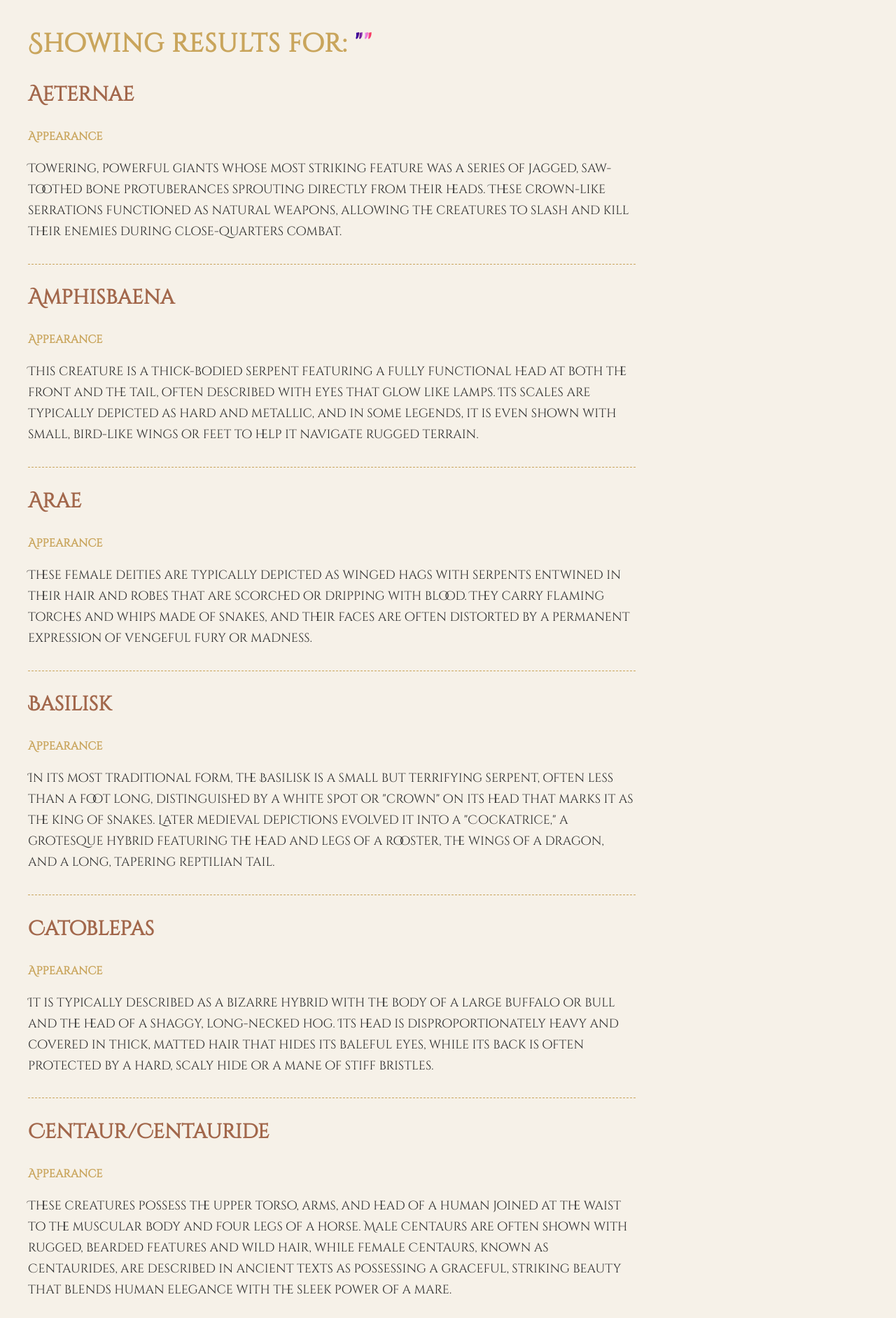
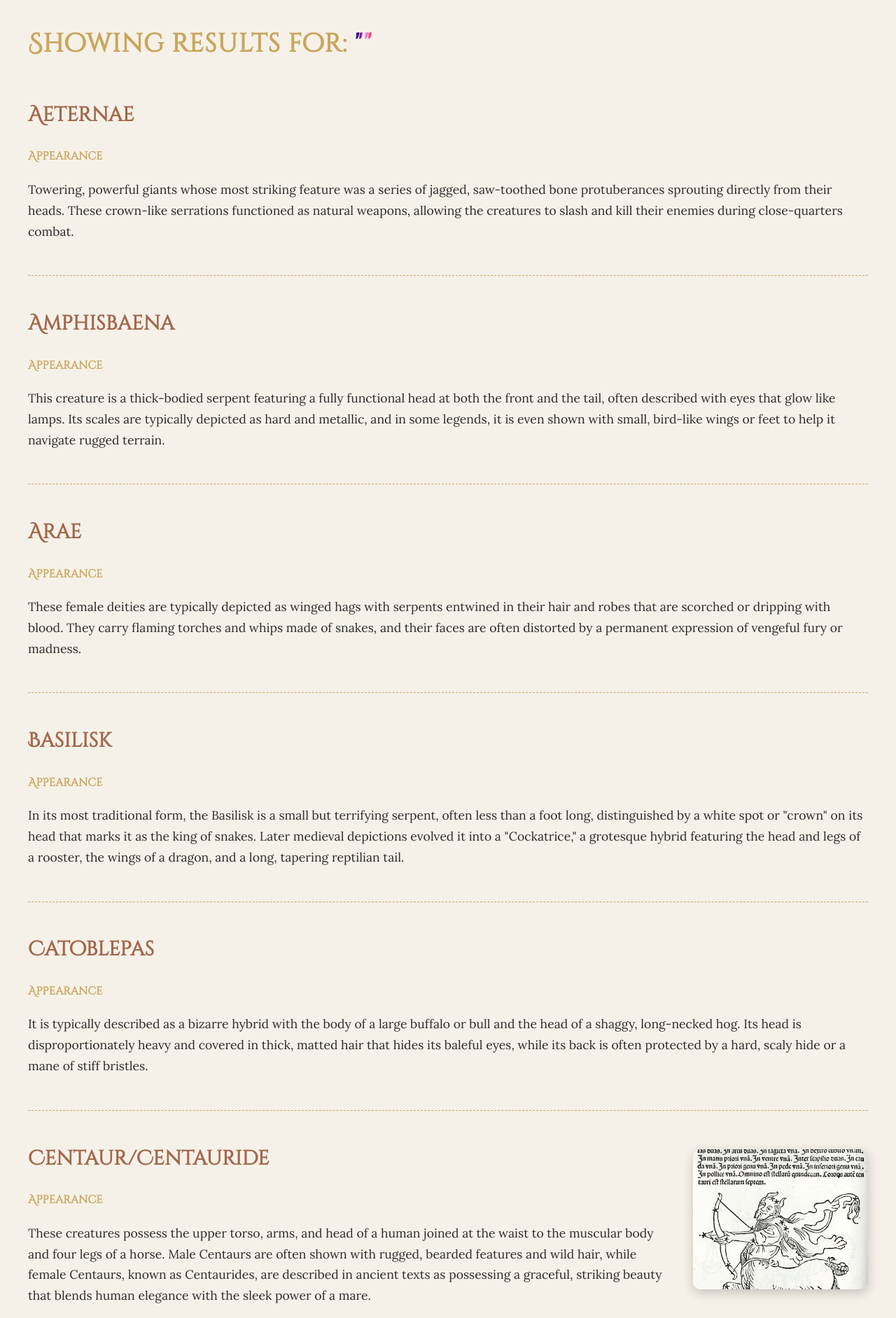
Before and after one commit to et22mahu/Digi, a Flask app: page /search in a window 1280 px wide. Shown: the part 250-2133 px from the top of the page at 70% size. Run offline with Flask 3, Linux system fonts and the light colour scheme; data comes from the database, SQL or seed files in the repository; some web fonts are replaced.

Commit message:
Adding code to style.css and search_results.html so that the images for each mythical creature appears when you search for them.

```diff
--- a/l2_assessment/static/style.css
+++ b/l2_assessment/static/style.css
@@ -507,3 +507,77 @@ body {
     color: #000000;
     font-size: 1.2rem;
 }
+
+/* SEARCH RESULTS */
+
+.search-results-container {
+    margin: 30px 40px;
+}
+
+
+.result-card {
+    display: flex;
+    justify-content: space-between;
+    align-items: center;
+    gap: 40px;
+    margin-bottom: 30px;
+}
+
+
+.result-information {
+    flex: 1;
+}
+
+
+.result-card h4 {
+    color: #c9a55c;
+}
+
+
+.result-appearance {
+    width: 100%;
+    font-family: "Lora", serif;
+    font-size: 1.1rem;
+    line-height: 1.7;
+    color: #2B2B2B;
+}
+
+
+.result-image {
+    flex: 0 0 250px;
+}
+
+
+.result-image img {
+    width: 100%;
+    max-width: 250px;
+    height: 200px;
+    object-fit: cover;
+    border-radius: 10px;
+    box-shadow: 0 5px 15px rgba(0, 0, 0, 0.2);
+}
+
+
+.result-divider {
+    border: 0;
+    border-top: 1px dashed #c9a55c;
+    width: 100%;
+    margin: 20px 0;
+}
+
+
+.back-home {
+    margin-top: 40px;
+}
+
+
+.back-home a {
+    color: #a2674b;
+    text-decoration: none;
+    font-weight: bold;
+}
+
+
+.back-home a:hover {
+    color: #c9a55c;
+}
--- a/l2_assessment/templates/search_results.html
+++ b/l2_assessment/templates/search_results.html
@@ -11,36 +11,44 @@
     <span>"{{ query }}"</span>
 </h2>
 
-<div style="margin-left:40px; margin-top:30px;">
+<div class="search-results-container">
 
     {% if results %}
 
         {% for row in results %}
 
-            <div class="result-card" style="margin-bottom:30px;">
+            <div class="result-card">
+
+                <div class="result-information">
 
                     <h3 class="creature-name {{ row['font_class'] }}">
                         {{ row['name'] }}
                     </h3>
 
-                <h4 style="color:#c9a55c;">
+                    <h4>
                         Appearance
                     </h4>
 
-                <p class="creature-of-the-week-info"
-                   style="width:70%; margin-left:0;">
+                    <p class="result-appearance">
                         {{ row['appearance'] }}
                     </p>
 
                 </div>
 
-            <hr style="
-                border:0;
-                border-top:1px dashed #c9a55c;
-                width:70%;
-                margin-left:0;
-                margin-bottom:20px;
-            ">
+                {% if row['image'] %}
+                <div class="result-image">
+
+                    <img
+                        src="{{ url_for('static', filename='images/' + row['image']) }}"
+                        alt="{{ row['name'] }}"
+                    >
+
+                </div>
+                {% endif %}
+
+            </div>
+
+            <hr class="result-divider">
 
         {% endfor %}
 
@@ -52,13 +60,8 @@
 
     {% endif %}
 
-    <p style="margin-top:40px;">
-        <a href="/"
-           style="
-               color:#a2674b;
-               text-decoration:none;
-               font-weight:bold;
-           ">
+    <p class="back-home">
+        <a href="/">
             ← Back to Home
         </a>
     </p>
```
Lines whose indentation alone changed are shown as unchanged.
